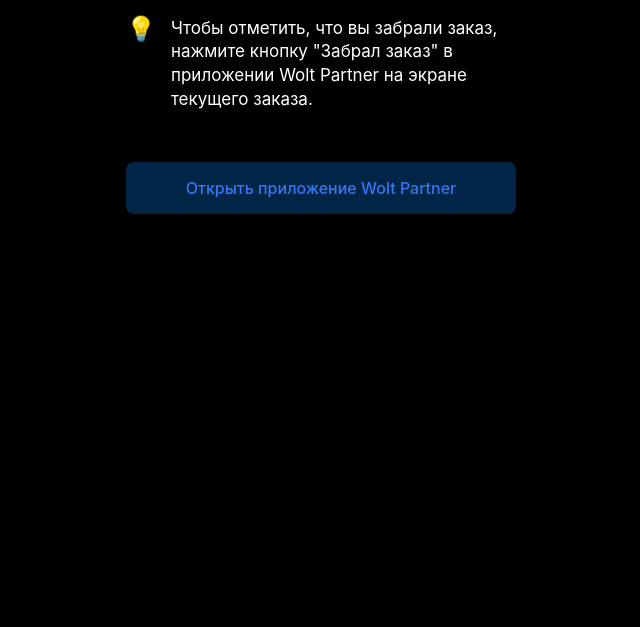
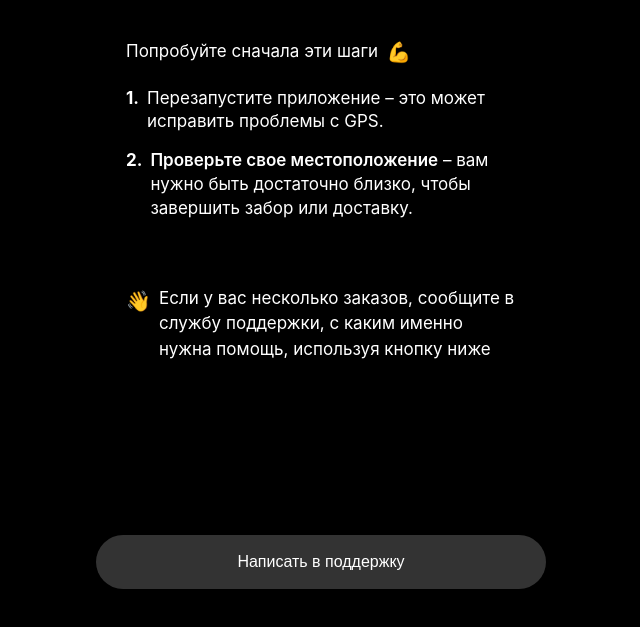
Before and after one commit to Saleh02s/cp-layer-2, a plain HTML site: page mark-pickup.html in a window 1280 px wide. Shown: the part 195-822 px from the top of the page, without its empty margins (319-959 px from the left). Drawn offline with Linux system fonts and the light colour scheme.

Commit message:
updated mark PU

```diff
--- a/mark-pickup.html
+++ b/mark-pickup.html
@@ -7,8 +7,8 @@
   <style>
     :root {
       --background-color: #000;
-      --button-bg-color: #002547;
-      --button-text-color: #3478F6;
+      --button-bg-color: #333;
+      --button-text-color: #fff;
       --nav-button-color: #333;
     }
 
@@ -78,6 +78,8 @@
     .content {
       padding: 0 20px;
       flex: 1;
+      display: flex;
+      flex-direction: column;
     }
 
     h1 {
@@ -87,41 +89,72 @@
       line-height: 1.2;
     }
 
-    .info-text {
+    .steps-intro {
+      font-size: 17px;
+      line-height: 1.5;
+      margin-top: 20px;
+      margin-bottom: 20px;
+      display: flex;
+      align-items: center;
+    }
+
+    .steps-intro .emoji {
+      font-size: 20px;
+      margin-left: 8px;
+    }
+
+    .steps {
+      margin-bottom: 30px;
+    }
+
+    .step {
+      display: flex;
+      margin-bottom: 15px;
+      font-size: 17px;
+      line-height: 1.4;
+    }
+
+    .step-number {
+      margin-right: 8px;
+      font-weight: bold;
+    }
+
+    .step strong {
+      font-weight: 600;
+    }
+
+    .additional-info {
+      font-size: 17px;
+      line-height: 1.5;
+      margin-top: 20px;
       display: flex;
       align-items: flex-start;
-      margin-top: 10px;
-      margin-bottom: 50px;
     }
 
-    .info-text .icon {
-      font-size: 24px;
-      margin-right: 15px;
-      flex-shrink: 0;
-      line-height: 1;
+    .additional-info .emoji {
+      font-size: 20px;
+      margin-right: 8px;
     }
 
-    .info-text p {
-      font-size: 17px;
-      line-height: 1.4;
-      font-weight: 400;
-      color: #fff;
-      padding-right: 10px;
-    }
-
-    .action-button {
-      display: block;
-      width: 100%;
-      padding: 16px;
+    .support-btn {
+      position: fixed;
+      bottom: 0;
+      left: 0;
+      right: 0;
+      padding: 18px 0;
       background-color: var(--button-bg-color);
       color: var(--button-text-color);
       border: none;
-      border-radius: 8px;
+      border-radius: 40px;
       font-size: 16px;
       font-weight: 500;
+      margin: 16px 20px;
+      cursor: pointer;
       text-align: center;
-      cursor: pointer;
-      text-decoration: none;
+      width: calc(100% - 40px);
+      max-width: 450px;
+      margin-left: auto;
+      margin-right: auto;
     }
   </style>
 </head>
@@ -135,12 +168,27 @@
     <div class="content">
       <h1>Отметить, что забрал заказ</h1>
 
-      <div class="info-text">
-        <span class="icon">💡</span>
-        <p>Чтобы отметить, что вы забрали заказ, нажмите кнопку "Забрал заказ" в приложении Wolt Partner на экране текущего заказа.</p>
+      <div class="steps-intro">
+        Попробуйте сначала эти шаги <span class="emoji">💪</span>
       </div>
 
-      <a href="#" class="action-button">Открыть приложение Wolt Partner</a>
+      <div class="steps">
+        <div class="step">
+          <span class="step-number">1.</span>
+          <span>Перезапустите приложение – это может исправить проблемы с GPS.</span>
+        </div>
+        <div class="step">
+          <span class="step-number">2.</span>
+          <span><strong>Проверьте свое местоположение</strong> – вам нужно быть достаточно близко, чтобы завершить забор или доставку.</span>
+        </div>
+      </div>
+
+      <div class="additional-info">
+        <span class="emoji">👋</span>
+        <span>Если у вас несколько заказов, сообщите в службу поддержки, с каким именно нужна помощь, используя кнопку ниже</span>
+      </div>
+
+      <button class="support-btn">Написать в поддержку</button>
     </div>
   </div>
 </body>
```
Also changed, not shown: 1 other file.
